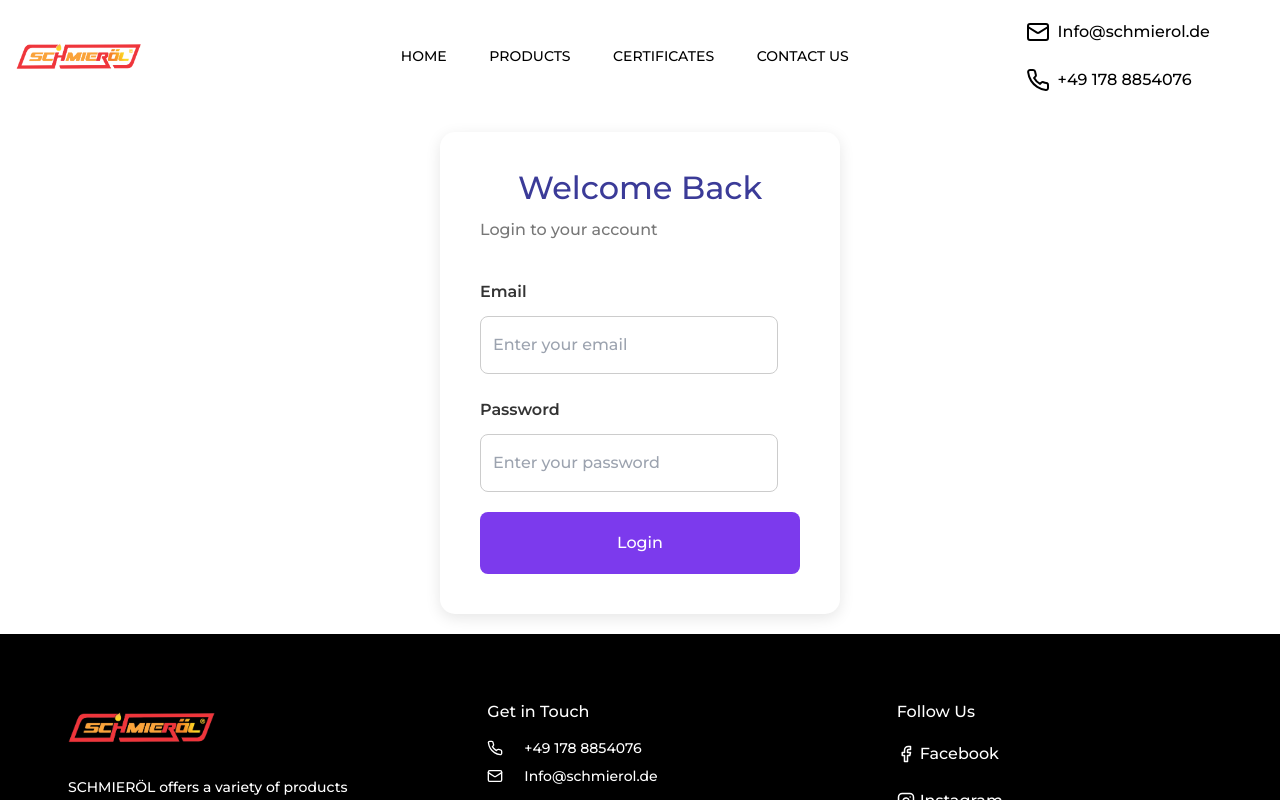
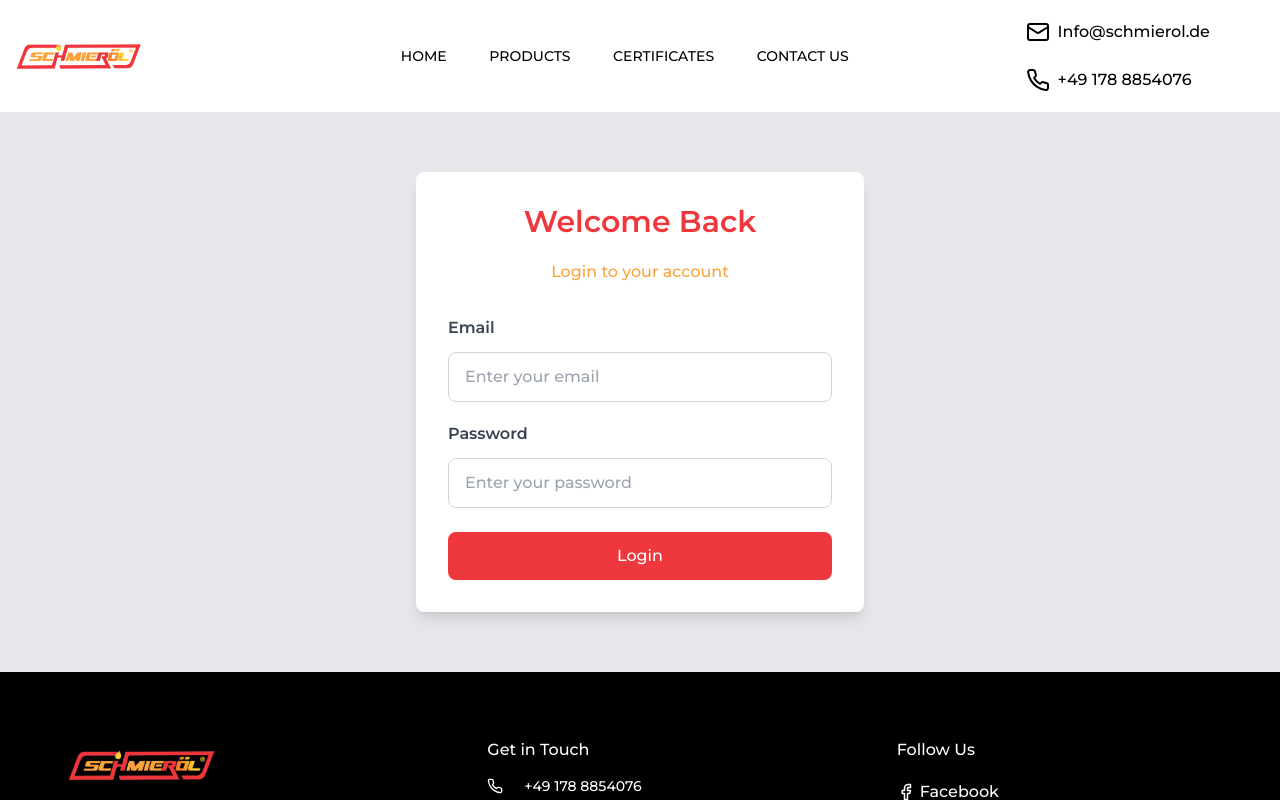
Before and after one commit to cooleo273/atlanticlubes, a React (Create React App) app: page /login in a window 1280 px wide. Shown: the top 800 px of the page. Built offline with nearby package versions, Linux system fonts and the light colour scheme.

Commit message:
login page style

```diff
--- a/src/components/auth/Login.tsx
+++ b/src/components/auth/Login.tsx
@@ -12,7 +12,6 @@ if (!supabaseUrl || !supabaseKey) {
 }
 
 const supabase = createClient(supabaseUrl, supabaseKey);
-
 
 const Login: React.FC = () => {
     const [email, setEmail] = useState('');
@@ -53,13 +52,14 @@ const Login: React.FC = () => {
     };
 
     return (
-        <div className="login-container">
-            <div className="login-card">
-                <h2 className="login-title">Welcome Back</h2>
-                <p className="login-subtitle">Login to your account</p>
+        <div className="flex items-center justify-center min-h-[70vh] bg-gray-200">
+            <div className="bg-white shadow-lg rounded-lg p-8 w-full max-w-md">
+                <h2 className="text-3xl font-semibold text-center text-[#EF383D] mb-4">Welcome Back</h2>
+                <p className="text-[#FAA33A] text-center mb-6">Login to your account</p>
+
                 <form onSubmit={handleLogin}>
-                    <div className="form-groups">
-                        <label htmlFor="email">Email</label>
+                    <div className="mb-4">
+                        <label htmlFor="email" className="block text-gray-700 font-semibold mb-2">Email</label>
                         <input
                             type="email"
                             id="email"
@@ -67,10 +67,12 @@ const Login: React.FC = () => {
                             onChange={(e) => setEmail(e.target.value)}
                             required
                             placeholder="Enter your email"
+                            className="w-full px-4 py-2 border border-gray-300 rounded-lg focus:outline-none focus:ring-2 focus:ring-[#EF383D]"
                         />
                     </div>
-                    <div className="form-groups">
-                        <label htmlFor="password">Password</label>
+
+                    <div className="mb-6">
+                        <label htmlFor="password" className="block text-gray-700 font-semibold mb-2">Password</label>
                         <input
                             type="password"
                             id="password"
@@ -78,13 +80,21 @@ const Login: React.FC = () => {
                             onChange={(e) => setPassword(e.target.value)}
                             required
                             placeholder="Enter your password"
+                            className="w-full px-4 py-2 border border-gray-300 rounded-lg focus:outline-none focus:ring-2 focus:ring-[#EF383D]"
                         />
                     </div>
-                    {error && <p className="error-message">{error}</p>}
-                    <button type="submit" disabled={loading} className="login-button w-full bg-violet-600">
+
+                    {error && <p className="text-red-500 text-center mb-4">{error}</p>}
+
+                    <button
+                        type="submit"
+                        disabled={loading}
+                        className="w-full bg-[#EF383D] hover:bg-[#D63A36] text-white py-2 px-4 rounded-lg transition duration-300 ease-in-out transform hover:scale-105"
+                    >
                         {loading ? 'Logging in...' : 'Login'}
                     </button>
                 </form>
+
             </div>
         </div>
     );
```
